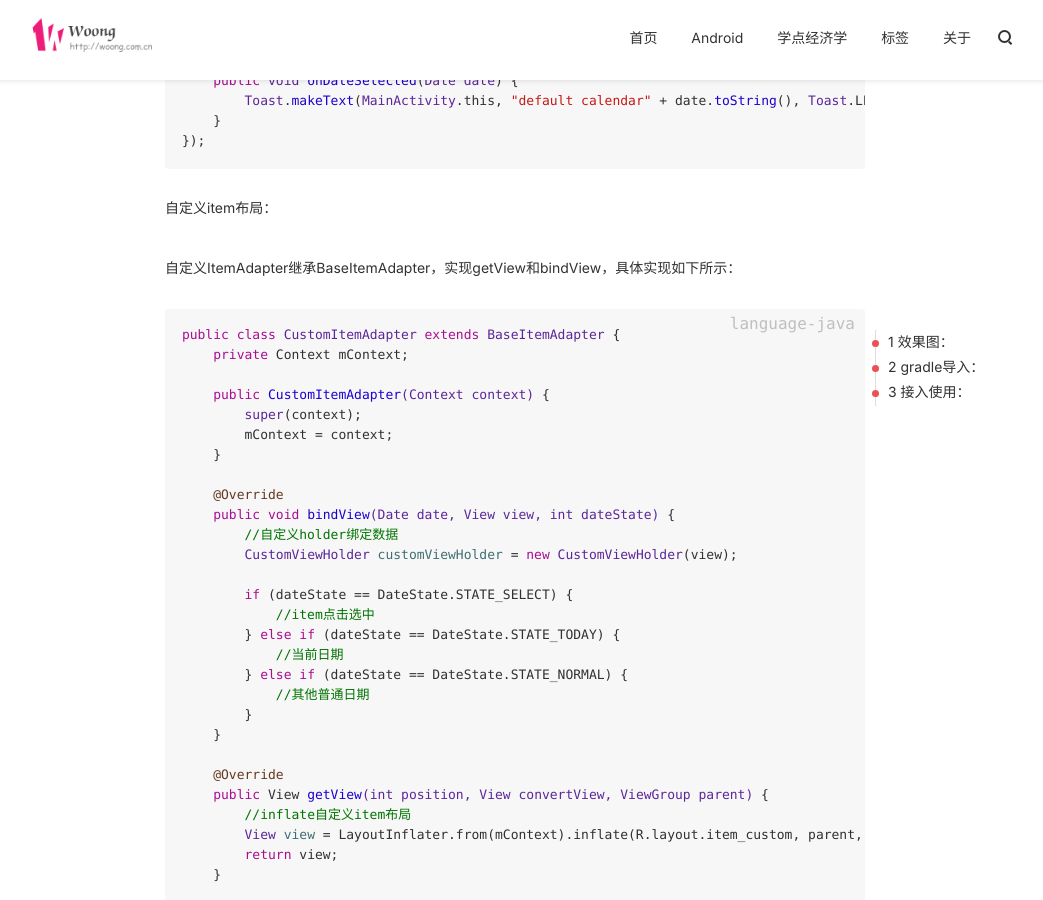
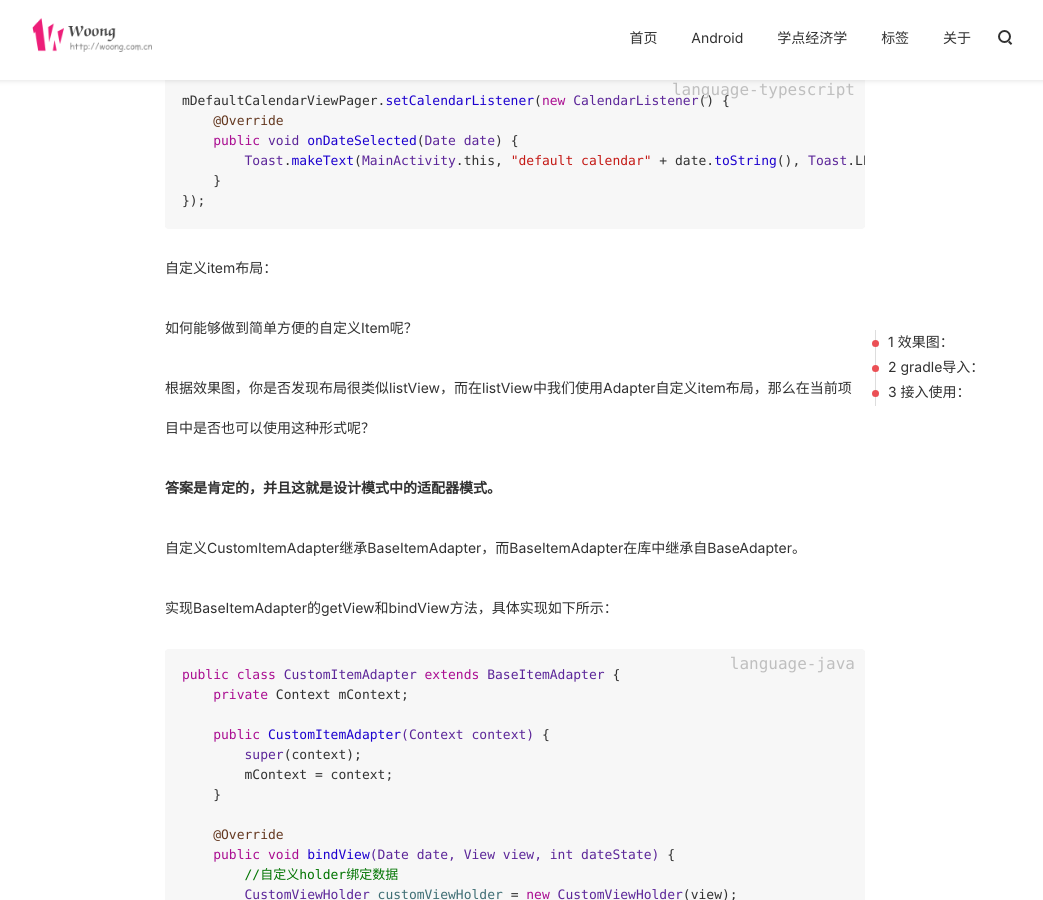
Before and after one commit to j1406493495/j1406493495.github.io, a Jekyll site: the page built from _posts/android/2018-01-21-horizontalCalendar.md, in a window 1280 px wide and 900 px high, scrolled down 1283 px. Shown: the whole window, without its empty margins (125-1168 px from the left). Built offline with Jekyll 4.4.1, drawn with Linux system fonts in a browser that asks for light colours; nearby versions of some CDN libraries; comment, search, counter and statistics services are not loaded; some of the changed text lies outside the part shown.

Commit message:
[Bug XXXX] update horitonzalCalendar Cause: None Solution: None Fixed Version: None Branch: None

````diff
--- a/_posts/android/2018-01-21-horizontalCalendar.md
+++ b/_posts/android/2018-01-21-horizontalCalendar.md
@@ -11,6 +11,8 @@ tags:
 ---
 
 **水平日历滚动控件，实现日历按周滚动，可自定义item布局。**
+
+项目地址：https://github.com/j1406493495/horizontalCalendar
 
 
 
@@ -52,7 +54,15 @@ mDefaultCalendarViewPager.setCalendarListener(new CalendarListener() {
 
 自定义item布局：
 
-自定义ItemAdapter继承BaseItemAdapter，实现getView和bindView，具体实现如下所示：
+如何能够做到简单方便的自定义Item呢？
+
+根据效果图，你是否发现布局很类似listView，而在listView中我们使用Adapter自定义item布局，那么在当前项目中是否也可以使用这种形式呢？
+
+**答案是肯定的，并且这就是设计模式中的适配器模式。**
+
+自定义CustomItemAdapter继承BaseItemAdapter，而BaseItemAdapter在库中继承自BaseAdapter。
+
+实现BaseItemAdapter的getView和bindView方法，具体实现如下所示：
 
 ```
 public class CustomItemAdapter extends BaseItemAdapter {
````
